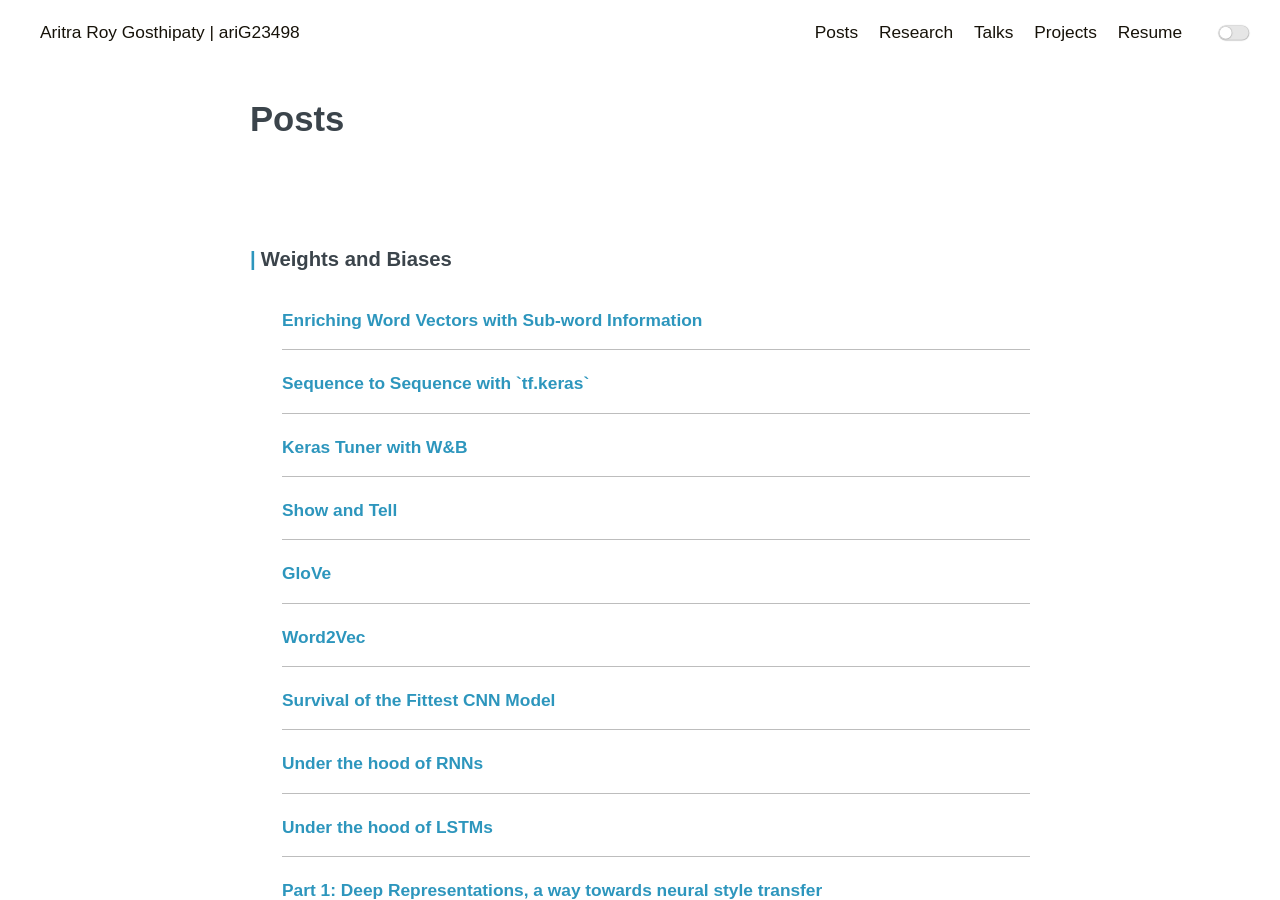
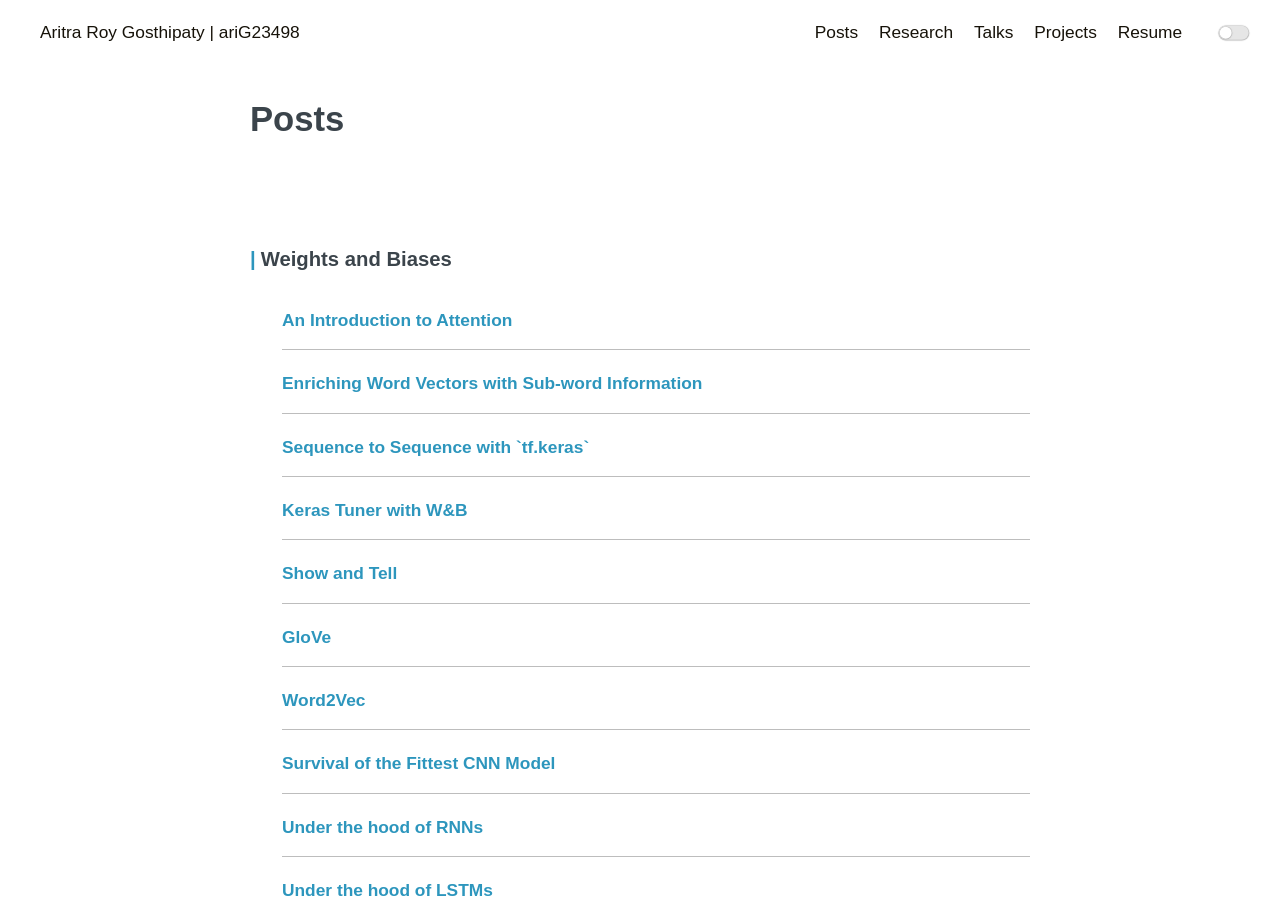
Before and after one commit to ariG23498/ariG23498.github.io, a Jekyll site: the page built from blogs.md, in a window 1280 px wide and 900 px high. Built offline with Jekyll 4.4.1, drawn with Linux system fonts in a browser that asks for light colours.

Commit message:
Update blogs.md

```diff
--- a/blogs.md
+++ b/blogs.md
@@ -8,6 +8,9 @@ permalink: /posts
 <div class="main">
     <div class="post-wrap archive">
         <h3>Weights and Biases</h3>
+            <article class="archive-item">
+                <a class="archive-item-link" href="http://bit.ly/att-one" target="_blank" rel="noopener noreferrer">An Introduction to Attention</a>
+            </article>
             <article class="archive-item">
                 <a class="archive-item-link" href="http://bit.ly/enrich_sub" target="_blank" rel="noopener noreferrer">Enriching Word Vectors with Sub-word Information</a>
             </article>
```
